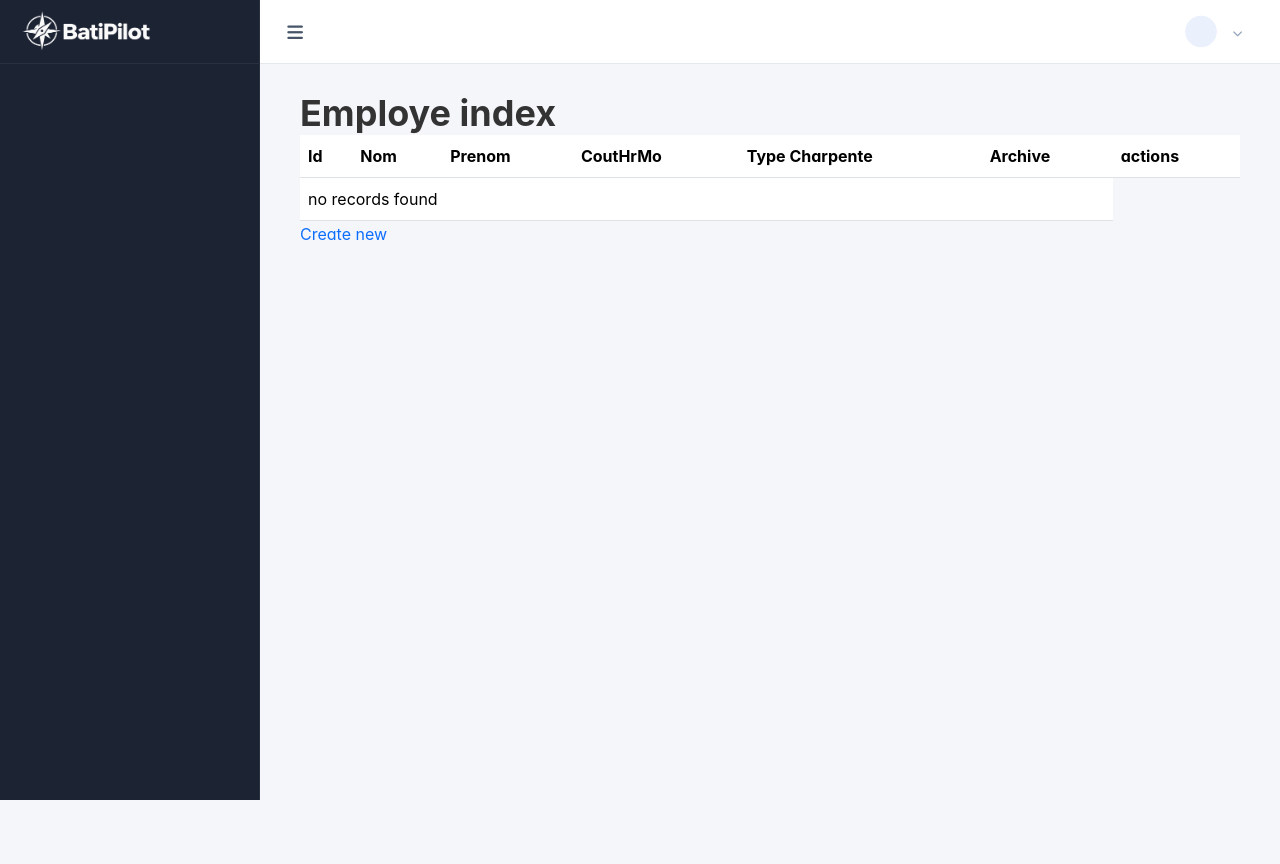
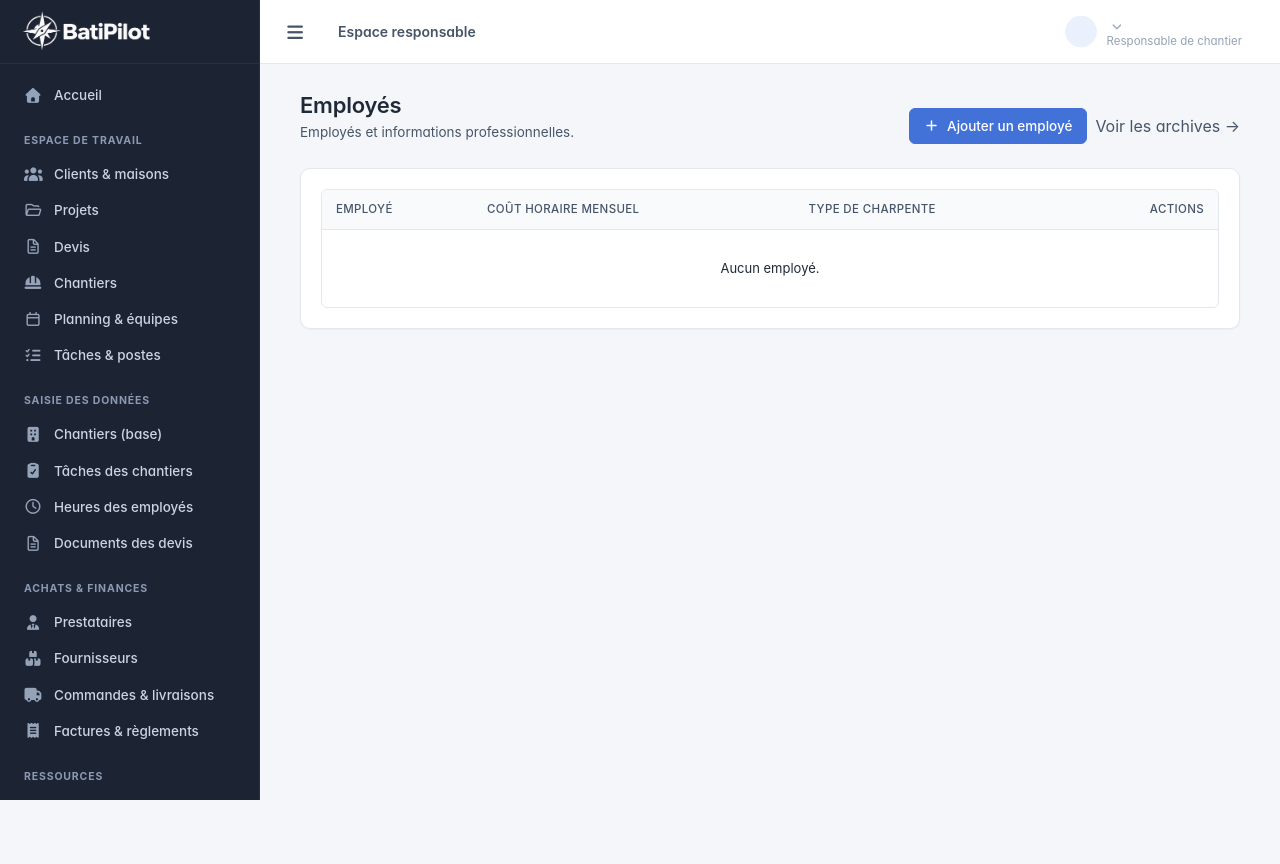
Before and after one commit to Lycee-Rostand/batipilot26, a Symfony app: template templates/employe/index.html.twig in a window 1280 px wide. Run offline with Twig, Linux system fonts and the light colour scheme; the template is opened without the code that fills it, so the values that code supplies are empty; some libraries are stand-ins or nearby versions; some web fonts are replaced.

Commit message:
feat: Ajout du style de page aux pages Employe

```diff
--- a/config/reference.php
+++ b/config/reference.php
@@ -283,7 +283,7 @@ use Symfony\Component\Config\Loader\ParamConfigurator as Param;
  *         }>,
  *     },
  *     asset_mapper?: bool|array{ // Asset Mapper configuration
- *         enabled?: bool|Param, // Default: true
+ *         enabled?: bool|Param, // Default: false
  *         paths?: Param|string|array<string, scalar|Param|null>,
  *         excluded_patterns?: list<scalar|Param|null>,
  *         exclude_dotfiles?: bool|Param, // If true, any files starting with "." will be excluded from the asset mapper. // Default: true
@@ -472,7 +472,7 @@ use Symfony\Component\Config\Loader\ParamConfigurator as Param;
  *     },
  *     disallow_search_engine_index?: bool|Param, // Enabled by default when debug is enabled. // Default: true
  *     http_client?: bool|array{ // HTTP Client configuration
- *         enabled?: bool|Param, // Default: true
+ *         enabled?: bool|Param, // Default: false
  *         max_host_connections?: int|Param, // The maximum number of connections to a single host.
  *         default_options?: array{
  *             headers?: array<string, mixed>,
@@ -950,7 +950,7 @@ use Symfony\Component\Config\Loader\ParamConfigurator as Param;
  *         enabled?: bool|Param, // Default: false
  *     },
  *     html?: bool|array{
- *         enabled?: bool|Param, // Default: true
+ *         enabled?: bool|Param, // Default: false
  *     },
  *     markdown?: bool|array{
  *         enabled?: bool|Param, // Default: false
--- a/templates/employe/_form.html.twig
+++ b/templates/employe/_form.html.twig
@@ -1,4 +1,4 @@
 {{ form_start(form) }}
     {{ form_widget(form) }}
-    <button class="btn">{{ button_label|default('Save') }}</button>
+    <button class="btn">{{ button_label|default('Enregistrer') }}</button>
 {{ form_end(form) }}
--- a/templates/employe/index.html.twig
+++ b/templates/employe/index.html.twig
@@ -1,43 +1,60 @@
-{% extends 'base.html.twig' %}
+{% extends 'layout.html.twig' %}
 
-{% block title %}Employe index{% endblock %}
+{% block title %}Employés{% endblock %}
 
 {% block body %}
-    <h1>Employe index</h1>
+    <div class="page-header">
+        <div>
+            <h1>Employés</h1>
+            <p class="subtitle">Employés et informations professionnelles.</p>
+        </div>
+        <div class="page-header__actions">
+            <a href="{{ path('app_employe_new') }}" class="m-btn m-btn--primary">
+                <i class="fa-solid fa-plus" aria-hidden="true"></i>
+                Ajouter un employé
+            </a>
 
-    <table class="table">
+            <a class="bp-link bp-link--muted" href="/employe/archived">Voir les archives →</a>
+        </div>
+    </div>
+
+    <section class="m-card">
+        <div class="bp-table-wrap">
+            <table class="bp-table bp-table--cards">
                 <thead>
                     <tr>
-                <th>Id</th>
-                <th>Nom</th>
-                <th>Prenom</th>
-                <th>CoutHrMo</th>
-                <th>Type Charpente</th>
-                <th>Archive</th>
-                <th>actions</th>
+                        <th>Employé</th>
+                        <th>Coût horaire mensuel</th>
+                        <th>Type de charpente</th>
+                        <th class="is-end">Actions</th>
                     </tr>
                 </thead>
                 <tbody>
                 {% for employe in employes %}
                     <tr>
-                <td>{{ employe.id }}</td>
-                <td>{{ employe.nom }}</td>
-                <td>{{ employe.prenom }}</td>
-                <td>{{ employe.coutHrMo }}</td>
-                <td>{{ employe.TypeCharpente.nom }}</td>
-                <td>{{ employe.archive }}</td>
-                <td>
-                    <a href="{{ path('app_employe_show', {'id': employe.id}) }}">show</a>
-                    <a href="{{ path('app_employe_edit', {'id': employe.id}) }}">edit</a>
+                        <td class="bp-table__ref" data-label="Employé">
+                            {{ employe.prenom ~ ' ' ~ employe.nom }}
+                        </td>
+                        <td data-label="Coût horaire mensuel">
+                            {{ employe.coutHrMo|number_format(2, ',', ' ') }} €
+                        </td>
+                        <td data-label="Type de charpente">
+                            {{ employe.TypeCharpente ? employe.TypeCharpente.nom : '-' }}
+                        </td>
+                        <td class="is-end">
+                            <div class="bp-actions">
+                                <a class="bp-link" href="{{ path('app_employe_show', {'id': employe.id}) }}">Voir</a>
+                                <a class="bp-link" href="{{ path('app_employe_edit', {'id': employe.id}) }}">Modifier</a>
+                            </div>
                         </td>
                     </tr>
                 {% else %}
                     <tr>
-                <td colspan="6">no records found</td>
+                        <td colspan="4" class="bp-table__empty">Aucun employé.</td>
                     </tr>
                 {% endfor %}
                 </tbody>
             </table>
-
-    <a href="{{ path('app_employe_new') }}">Create new</a>
+        </div>
+    </section>
 {% endblock %}
```
Also changed, not shown: src/Controller/EmployeController.php (+9 -1 lines), templates/employe/archived.html.twig (added, +59 -0 lines), templates/employe/edit.html.twig (+13 -8 lines), templates/employe/new.html.twig (+11 -5 lines), templates/employe/show.html.twig (+24 -36 lines). Lines whose indentation alone changed are shown as unchanged.
